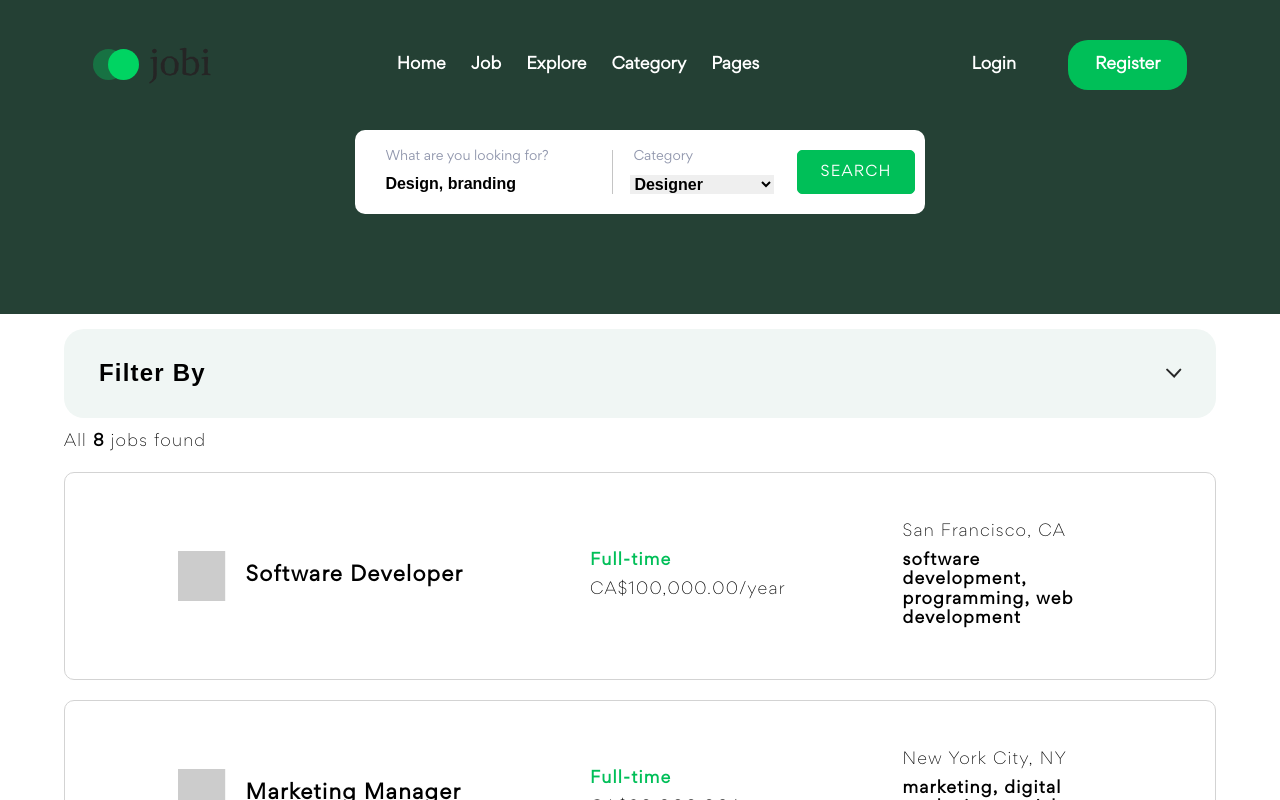
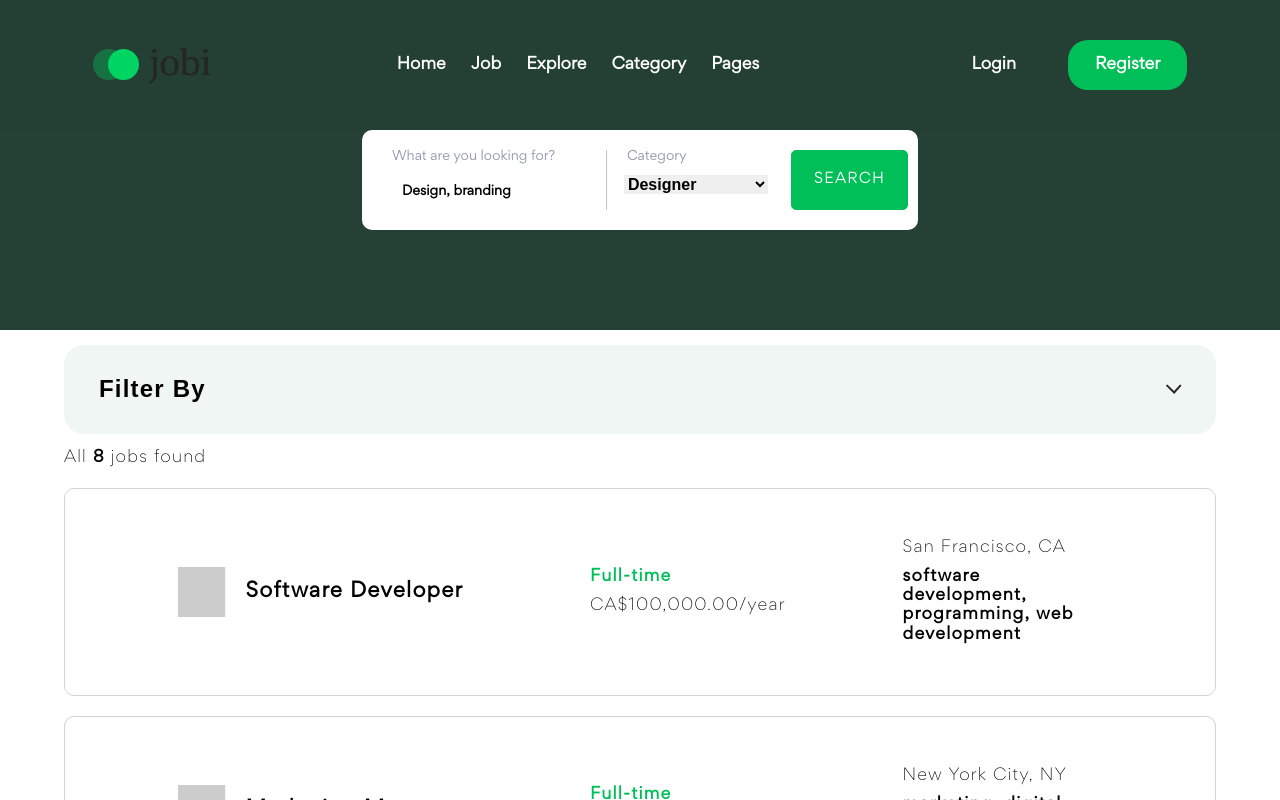
Before and after one commit to jstnthny/jobi, a React (Vite) app: page /JobList in a window 1280 px wide. Shown: the top 800 px of the page. Built offline with nearby package versions, Linux system fonts and the light colour scheme.

Commit message:
updated live search count & filter styling

```diff
--- a/src/components/JobList.jsx
+++ b/src/components/JobList.jsx
@@ -125,8 +125,7 @@ export default function JobList(){
 
                             {/* ACCORDION MENU */}
 
-                <div className="accordion">
-                    {console.log(isOpen)}
+                <div className={`accordion ${isOpen ? 'toggled' : ''}`}>
                     <button className="toggle" onClick={toggleAccordion}>
                         <h2>Filter By</h2>
                          <div className="directionIndicator">
@@ -155,7 +154,7 @@ export default function JobList(){
                     value={keywordFilter}
                     onChange={e => setKeywordFilter(e.target.value)}
                 /> */}
-                <p className="jobTotal">All <span>{jobData.length}</span> jobs found</p>
+                <p className="jobTotal">All <span>{filteredJobsData.length}</span> jobs found</p>
                 {filteredJobsData.map((job, index) => (
                     <div className="jobListing" key={index}>
                         <div className="positionAndLogo">
--- a/src/partials/_accordion.scss
+++ b/src/partials/_accordion.scss
@@ -27,7 +27,7 @@
     padding: 10px 15px;
     fill: black;
     color: black;
-    transition: color 0.15s ease, fill 0.15 ease;
+    transition: 0.15s ease, fill 0.15 ease;
     font-weight: 600;
     border: 0;
     background-color: transparent;
--- a/src/partials/_jobList.scss
+++ b/src/partials/_jobList.scss
@@ -26,3 +26,11 @@
         font-weight: bold;
     }
 }
+
+input{
+        padding: 10px 10px;
+        font-family: variables.$gordita;
+        font-size: 0.8rem;
+        border-radius: 10px;
+        border: 1px solid lightgrey;
+}
```
